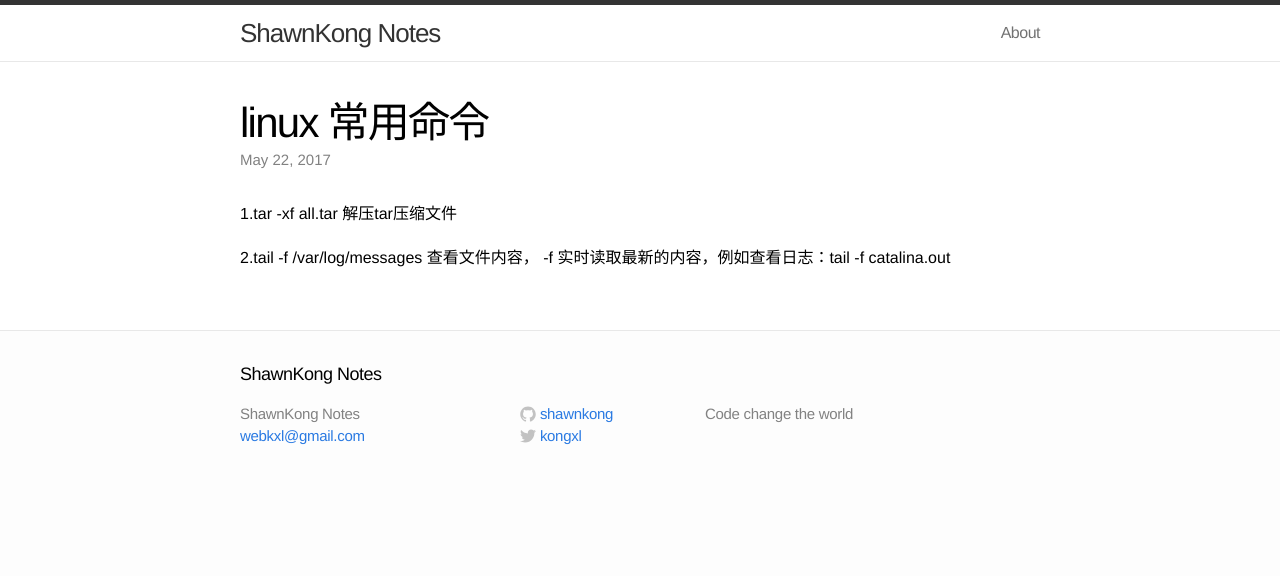
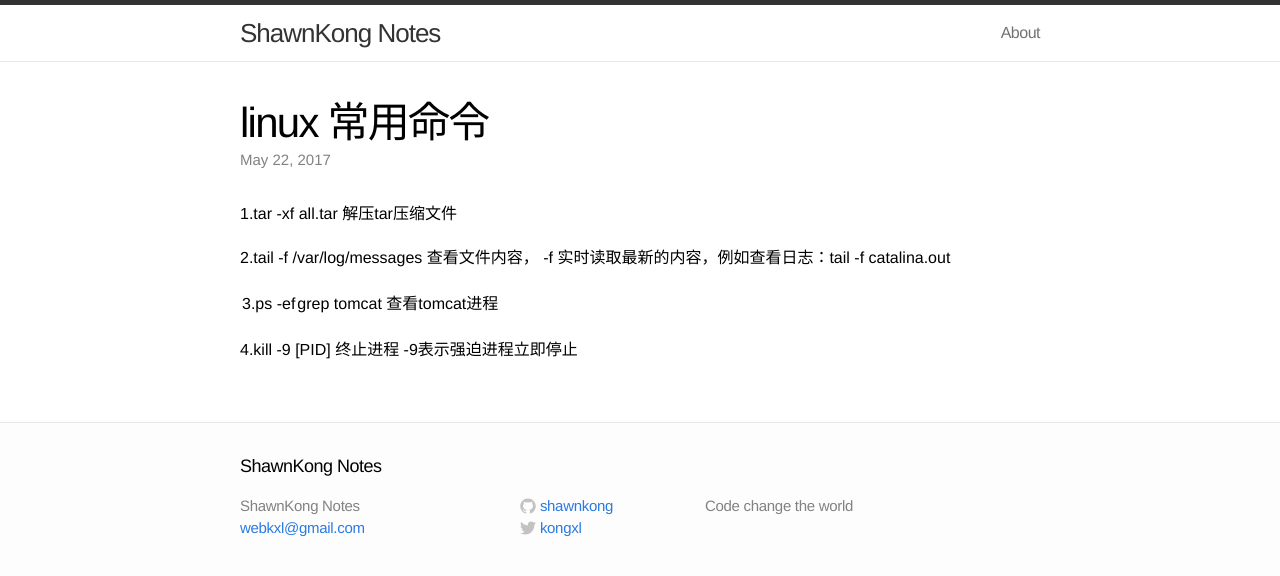
Before and after one commit to shawnkong/shawnkong.github.io, a Jekyll site: the page built from _posts/2017-05-22-linux-command.md, in a window 1280 px wide. Shown: the top 576 px of the page. Built offline with Jekyll 4.4.1, drawn with Linux system fonts in a browser that asks for light colours.

Commit message:
add command

```diff
--- a/_posts/2017-05-22-linux-command.md
+++ b/_posts/2017-05-22-linux-command.md
@@ -6,3 +6,7 @@ title: linux 常用命令
 1.tar -xf all.tar 解压tar压缩文件
 
 2.tail -f /var/log/messages  查看文件内容， -f 实时读取最新的内容，例如查看日志：tail -f catalina.out
+
+3.ps -ef|grep tomcat  查看tomcat进程
+
+4.kill -9 [PID]  终止进程  -9表示强迫进程立即停止
```
